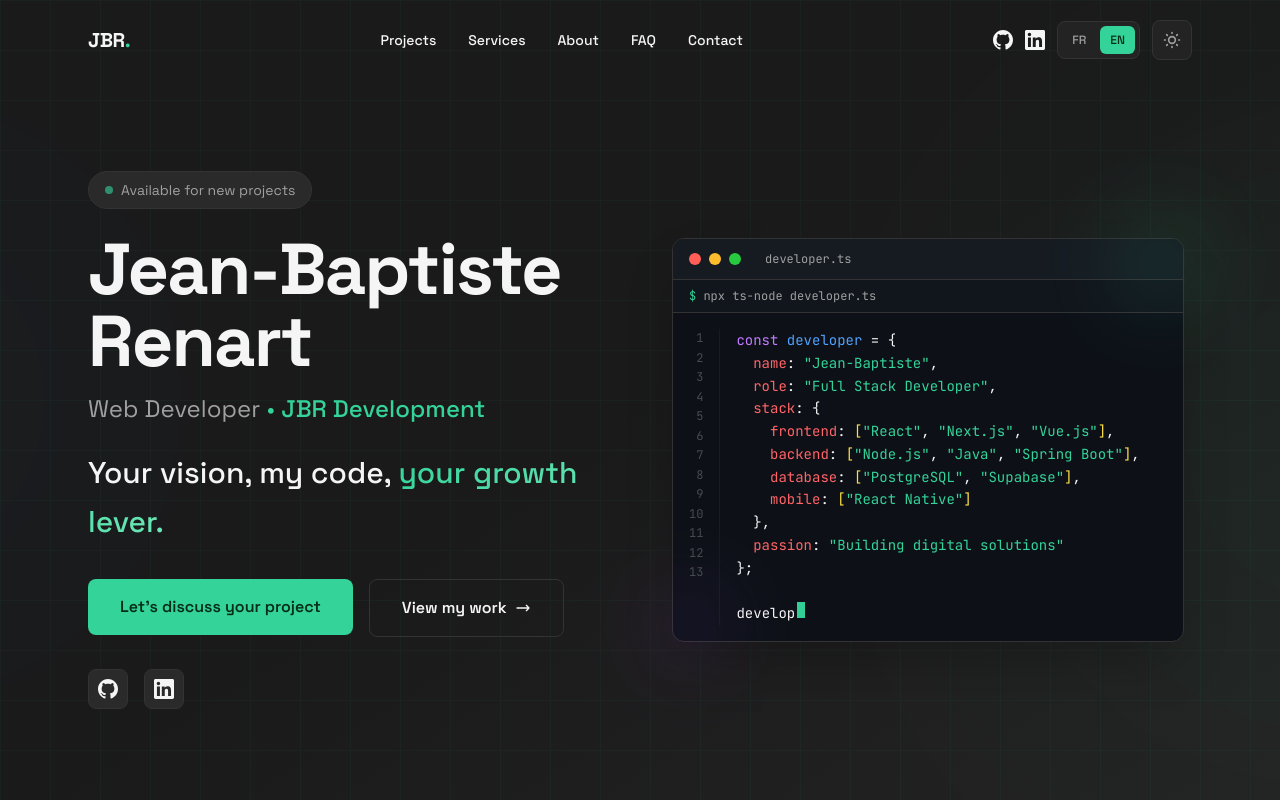
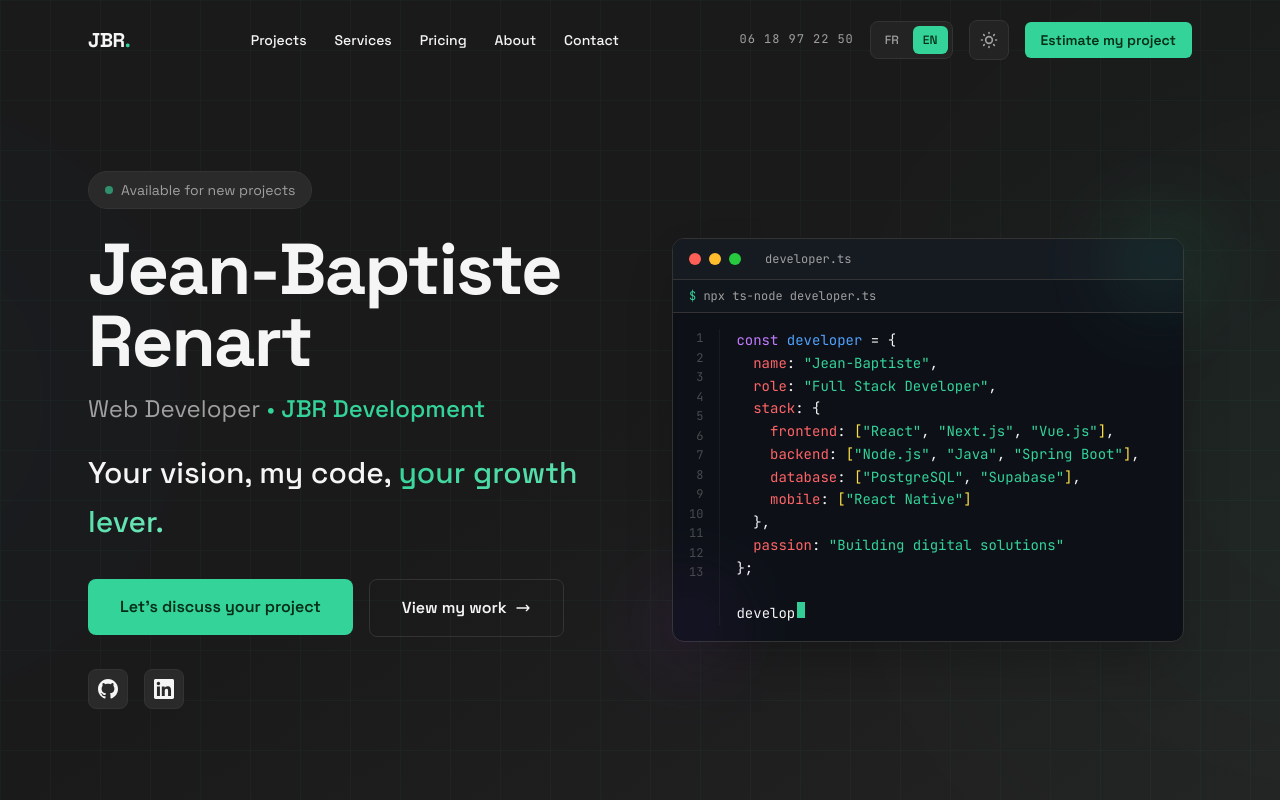
Before and after one commit to Jeeiib/portfolio-jbr-development, a Next.js app: page /en in a window 1280 px wide. Shown: the top 800 px of the page. Built offline with nearby package versions, Linux system fonts and the light colour scheme.

Commit message:
feat(nav): navigation orientée conversion + footer NAP

```diff
--- a/src/components/sections/Footer.tsx
+++ b/src/components/sections/Footer.tsx
@@ -3,6 +3,8 @@
 import Link from "next/link";
 import { useTranslations, useLocale } from "next-intl";
 import SmoothScrollLink from "@/components/ui/SmoothScrollLink";
+import { siteConfig } from "@/data/siteConfig";
+import { useAnalytics } from "@/hooks/useAnalytics";
 
 const socialLinks = [
   {
@@ -29,48 +31,87 @@ export default function Footer() {
   const t = useTranslations("nav");
   const tFooter = useTranslations("footer");
   const locale = useLocale();
+  const { trackEvent } = useAnalytics();
   const currentYear = new Date().getFullYear();
 
+  const isHomePage = false; // le footer pointe toujours en absolu, plus simple et valable partout
+  void isHomePage;
+
   const navLinks = [
-    { href: "#projets", label: t("projects") },
-    { href: "#services", label: t("services") },
-    { href: "#a-propos", label: t("about") },
-    { href: "#contact", label: t("contact") },
+    { href: `/${locale}#projets`, label: t("projects") },
+    { href: `/${locale}/services`, label: t("services") },
+    { href: `/${locale}/tarifs`, label: t("tarifs") },
+    { href: `/${locale}/a-propos`, label: t("about") },
+    { href: `/${locale}#contact`, label: t("contact") },
   ];
 
   return (
-    <footer className="py-12 bg-[var(--background-secondary)] border-t border-[var(--border)]">
-      <div className="section-container">
-        <div className="flex flex-col md:flex-row items-center justify-between gap-8">
-          {/* Logo */}
+    <footer className="bg-[var(--background-secondary)] border-t border-[var(--border)]">
+      <div className="section-container py-14">
+        <div className="grid gap-10 md:grid-cols-3">
+          {/* Identité + NAP */}
+          <div className="flex flex-col gap-3">
             <Link
-            href="/"
-            className="text-xl font-bold tracking-tight hover:text-[var(--accent)] transition-colors"
+              href={`/${locale}`}
+              className="text-xl font-bold tracking-tight hover:text-[var(--accent)] transition-colors w-fit"
             >
               JBR<span className="text-[var(--accent)]">.</span>
             </Link>
+            <p className="text-sm text-[var(--foreground-secondary)] max-w-xs">
+              {tFooter("tagline")}
+            </p>
+            <p className="annotation mt-2">{tFooter("areaLine")}</p>
+          </div>
 
           {/* Navigation */}
-          <nav className="flex flex-wrap items-center justify-center gap-6">
+          <nav className="flex flex-col gap-2" aria-label={tFooter("navTitle")}>
+            <p className="annotation mb-2">{tFooter("navTitle")}</p>
             {navLinks.map((link) => (
               <SmoothScrollLink
                 key={link.href}
                 href={link.href}
-                className="text-sm text-[var(--foreground-secondary)] hover:text-[var(--accent)] transition-colors"
+                className="text-sm text-[var(--foreground-secondary)] hover:text-[var(--accent)] transition-colors w-fit"
               >
                 {link.label}
               </SmoothScrollLink>
             ))}
           </nav>
 
-          {/* Social links */}
-          <div className="flex items-center gap-4">
+          {/* Contact + preuve */}
+          <div className="flex flex-col gap-2">
+            <p className="annotation mb-2">{tFooter("contactTitle")}</p>
+            <a
+              href={`tel:${siteConfig.phone}`}
+              onClick={() => trackEvent("tel_click", { from: "footer" })}
+              className="text-sm text-[var(--foreground)] hover:text-[var(--accent)] transition-colors w-fit"
+            >
+              {siteConfig.phoneDisplay}
+            </a>
+            <a
+              href={`mailto:${siteConfig.email}`}
+              className="text-sm text-[var(--foreground-secondary)] hover:text-[var(--accent)] transition-colors w-fit"
+            >
+              {siteConfig.email}
+            </a>
+            <p className="text-sm text-[var(--foreground-secondary)]">{tFooter("responseLine")}</p>
+            <a
+              href={siteConfig.googleReviewsUrl}
+              target="_blank"
+              rel="noopener noreferrer"
+              onClick={() => trackEvent("google_review_click", { from: "footer" })}
+              className="text-sm mt-1 w-fit hover:opacity-80 transition-opacity"
+            >
+              <span className="proof">★ 5,0</span>{" "}
+              <span className="text-[var(--foreground-secondary)]">{tFooter("reviews")}</span>
+            </a>
+            <div className="flex items-center gap-4 mt-3">
               {socialLinks.map((link) => (
                 <a
                   key={link.href}
                   href={link.href}
                   target="_blank"
                   rel="noopener noreferrer"
+                  onClick={() => trackEvent("social_click", { platform: link.label, location: "footer" })}
                   className="text-[var(--foreground-secondary)] hover:text-[var(--accent)] transition-colors"
                   aria-label={link.label}
                 >
@@ -79,18 +120,13 @@ export default function Footer() {
               ))}
             </div>
           </div>
+        </div>
 
         {/* Copyright */}
-        <div className="mt-8 pt-8 border-t border-[var(--border)] text-center">
+        <div className="mt-10 pt-8 border-t border-[var(--border)] text-center">
           <p className="text-sm text-[var(--foreground-secondary)]">
             © {currentYear} {tFooter("copyright")}
           </p>
-          <Link
-            href={`/${locale}/services`}
-            className="inline-block mt-3 text-xs text-[var(--foreground-secondary)]/50 hover:text-[var(--foreground-secondary)] transition-colors"
-          >
-            {tFooter("services")}
-          </Link>
         </div>
       </div>
     </footer>
--- a/src/components/ui/Navigation.tsx
+++ b/src/components/ui/Navigation.tsx
@@ -3,62 +3,42 @@
 import { useState, useEffect } from "react";
 import Link from "next/link";
 import { usePathname } from "next/navigation";
-import { useTranslations } from "next-intl";
+import { useTranslations, useLocale } from "next-intl";
 import SmoothScrollLink from "@/components/ui/SmoothScrollLink";
 import ThemeToggle from "@/components/ui/ThemeToggle";
 import LanguageSwitcher from "@/components/ui/LanguageSwitcher";
-
-const socialLinks = [
-  {
-    href: "https://github.com/Jeeiib",
-    label: "GitHub",
-    icon: (
-      <svg className="w-5 h-5" fill="currentColor" viewBox="0 0 24 24">
-        <path d="M12 0c-6.626 0-12 5.373-12 12 0 5.302 3.438 9.8 8.207 11.387.599.111.793-.261.793-.577v-2.234c-3.338.726-4.033-1.416-4.033-1.416-.546-1.387-1.333-1.756-1.333-1.756-1.089-.745.083-.729.083-.729 1.205.084 1.839 1.237 1.839 1.237 1.07 1.834 2.807 1.304 3.492.997.107-.775.418-1.305.762-1.604-2.665-.305-5.467-1.334-5.467-5.931 0-1.311.469-2.381 1.236-3.221-.124-.303-.535-1.524.117-3.176 0 0 1.008-.322 3.301 1.23.957-.266 1.983-.399 3.003-.404 1.02.005 2.047.138 3.006.404 2.291-1.552 3.297-1.23 3.297-1.23.653 1.653.242 2.874.118 3.176.77.84 1.235 1.911 1.235 3.221 0 4.609-2.807 5.624-5.479 5.921.43.372.823 1.102.823 2.222v3.293c0 .319.192.694.801.576 4.765-1.589 8.199-6.086 8.199-11.386 0-6.627-5.373-12-12-12z" />
-      </svg>
-    ),
-  },
-  {
-    href: "https://www.linkedin.com/in/jean-baptiste-renart-46b618153/",
-    label: "LinkedIn",
-    icon: (
-      <svg className="w-5 h-5" fill="currentColor" viewBox="0 0 24 24">
-        <path d="M20.447 20.452h-3.554v-5.569c0-1.328-.027-3.037-1.852-3.037-1.853 0-2.136 1.445-2.136 2.939v5.667H9.351V9h3.414v1.561h.046c.477-.9 1.637-1.85 3.37-1.85 3.601 0 4.267 2.37 4.267 5.455v6.286zM5.337 7.433c-1.144 0-2.063-.926-2.063-2.065 0-1.138.92-2.063 2.063-2.063 1.14 0 2.064.925 2.064 2.063 0 1.139-.925 2.065-2.064 2.065zm1.782 13.019H3.555V9h3.564v11.452zM22.225 0H1.771C.792 0 0 .774 0 1.729v20.542C0 23.227.792 24 1.771 24h20.451C23.2 24 24 23.227 24 22.271V1.729C24 .774 23.2 0 22.222 0h.003z" />
-      </svg>
-    ),
-  },
-];
+import { siteConfig } from "@/data/siteConfig";
+import { useAnalytics } from "@/hooks/useAnalytics";
 
 export default function Navigation() {
   const t = useTranslations("nav");
+  const locale = useLocale();
+  const { trackEvent } = useAnalytics();
   const [isOpen, setIsOpen] = useState(false);
   const [isScrolled, setIsScrolled] = useState(false);
   const [hasMounted, setHasMounted] = useState(false);
   const pathname = usePathname();
 
-  // Check if we're on the home page (any locale)
   const isHomePage = pathname === "/fr" || pathname === "/en" || pathname === "/";
 
+  // Ancres résolues selon la page : ancre directe sur la home, retour home + ancre ailleurs
+  const anchor = (id: string) => (isHomePage ? `#${id}` : `/${locale}#${id}`);
+
   const navLinks = [
-    { href: "#projets", label: t("projects") },
-    { href: "#services", label: t("services") },
-    { href: "#a-propos", label: t("about") },
-    { href: "#faq", label: t("faq") },
-    { href: "#contact", label: t("contact") },
+    { href: anchor("projets"), label: t("projects"), isAnchor: isHomePage },
+    { href: `/${locale}/services`, label: t("services"), isAnchor: false },
+    { href: `/${locale}/tarifs`, label: t("tarifs"), isAnchor: false },
+    { href: `/${locale}/a-propos`, label: t("about"), isAnchor: false },
+    { href: anchor("contact"), label: t("contact"), isAnchor: isHomePage },
   ];
 
   // Initialize scroll state and enable transitions after mount
   useEffect(() => {
-    // Check initial scroll position immediately
     setIsScrolled(window.scrollY > 50);
-
-    // Enable transitions after a brief delay to prevent initial animation
     const timer = setTimeout(() => setHasMounted(true), 50);
-
     const handleScroll = () => {
       setIsScrolled(window.scrollY > 50);
     };
-
     window.addEventListener("scroll", handleScroll);
     return () => {
       window.removeEventListener("scroll", handleScroll);
@@ -73,19 +53,13 @@ export default function Navigation() {
         setIsOpen(false);
       }
     };
-
     window.addEventListener("resize", handleResize);
     return () => window.removeEventListener("resize", handleResize);
   }, []);
 
   // Prevent scroll when menu is open
   useEffect(() => {
-    if (isOpen) {
-      document.body.style.overflow = "hidden";
-    } else {
-      document.body.style.overflow = "unset";
-    }
-
+    document.body.style.overflow = isOpen ? "hidden" : "unset";
     return () => {
       document.body.style.overflow = "unset";
     };
@@ -94,6 +68,30 @@ export default function Navigation() {
   const handleLinkClick = () => {
     setIsOpen(false);
   };
+
+  const briefCta = (from: string, extraClasses = "") => (
+    <Link
+      href={`/${locale}/brief`}
+      onClick={() => {
+        trackEvent("cta_brief_click", { from });
+        handleLinkClick();
+      }}
+      className={`inline-flex items-center justify-center rounded-md bg-[var(--accent)] px-4 py-2 text-sm font-semibold btn-primary-text transition-colors hover:bg-[var(--accent-hover)] ${extraClasses}`}
+    >
+      {t("estimate")}
+    </Link>
+  );
+
+  const telLink = (from: string, extraClasses = "") => (
+    <a
+      href={`tel:${siteConfig.phone}`}
+      onClick={() => trackEvent("tel_click", { from })}
+      aria-label={t("callAria")}
+      className={`annotation transition-colors hover:text-[var(--accent)] ${extraClasses}`}
+    >
+      {siteConfig.phoneDisplay}
+    </a>
+  );
 
   return (
     <header
@@ -117,7 +115,7 @@ export default function Navigation() {
             </button>
           ) : (
             <Link
-              href="/"
+              href={`/${locale}`}
               className="text-lg md:text-xl font-bold tracking-tight transition-colors hover:text-[var(--accent)]"
             >
               JBR<span className="text-[var(--accent)]">.</span>
@@ -125,8 +123,9 @@ export default function Navigation() {
           )}
 
           {/* Desktop Navigation */}
-          <div className="hidden md:flex items-center gap-8">
-            {navLinks.map((link) => (
+          <div className="hidden md:flex items-center gap-7">
+            {navLinks.map((link) =>
+              link.isAnchor ? (
                 <SmoothScrollLink
                   key={link.href}
                   href={link.href}
@@ -134,25 +133,24 @@ export default function Navigation() {
                 >
                   {link.label}
                 </SmoothScrollLink>
-            ))}
+              ) : (
+                <Link
+                  key={link.href}
+                  href={link.href}
+                  className="text-sm font-medium text-[var(--foreground-secondary)] hover:text-[var(--accent)] transition-colors"
+                >
+                  {link.label}
+                </Link>
+              )
+            )}
           </div>
 
-          {/* Desktop Social Links + Theme Toggle + Language */}
-          <div className="hidden md:flex items-center gap-3">
-            {socialLinks.map((link) => (
-              <a
-                key={link.href}
-                href={link.href}
-                target="_blank"
-                rel="noopener noreferrer"
-                className="text-[var(--foreground-secondary)] hover:text-[var(--accent)] transition-colors"
-                aria-label={link.label}
-              >
-                {link.icon}
-              </a>
-            ))}
+          {/* Desktop : téléphone + switchers + CTA brief */}
+          <div className="hidden md:flex items-center gap-4">
+            {telLink("nav")}
             <LanguageSwitcher />
             <ThemeToggle />
+            {briefCta("nav")}
           </div>
 
           {/* Mobile Menu Button */}
@@ -190,8 +188,9 @@ export default function Navigation() {
         }`}
         style={{ top: "64px" }}
       >
-        <div className="flex flex-col items-center justify-center h-full gap-8 pb-20">
-          {navLinks.map((link) => (
+        <div className="flex flex-col items-center justify-center h-full gap-7 pb-20">
+          {navLinks.map((link) =>
+            link.isAnchor ? (
               <SmoothScrollLink
                 key={link.href}
                 href={link.href}
@@ -202,28 +201,31 @@ export default function Navigation() {
               >
                 {link.label}
               </SmoothScrollLink>
-          ))}
-
-          {/* Mobile Social Links + Theme Toggle + Language */}
-          <div
-            className={`flex items-center gap-6 mt-8 ${
-              isOpen ? "animate-fade-in-up delay-400" : ""
+            ) : (
+              <Link
+                key={link.href}
+                href={link.href}
+                onClick={handleLinkClick}
+                className={`text-2xl font-semibold text-[var(--foreground)] hover:text-[var(--accent)] transition-all ${
+                  isOpen ? "animate-fade-in-up" : ""
                 }`}
               >
-            {socialLinks.map((link) => (
-              <a
-                key={link.href}
-                href={link.href}
-                target="_blank"
-                rel="noopener noreferrer"
-                className="text-[var(--foreground-secondary)] hover:text-[var(--accent)] transition-colors"
-                aria-label={link.label}
+                {link.label}
+              </Link>
+            )
+          )}
+
+          <div
+            className={`flex flex-col items-center gap-5 mt-6 ${
+              isOpen ? "animate-fade-in-up delay-300" : ""
+            }`}
           >
-                <span className="w-6 h-6 block">{link.icon}</span>
-              </a>
-            ))}
+            {briefCta("nav-mobile", "px-6 py-3 text-base")}
+            {telLink("nav-mobile", "text-sm")}
+            <div className="flex items-center gap-6 mt-2">
               <LanguageSwitcher />
               <ThemeToggle />
+            </div>
           </div>
         </div>
       </div>
--- a/src/messages/en.json
+++ b/src/messages/en.json
@@ -4,7 +4,10 @@
     "services": "Services",
     "about": "About",
     "faq": "FAQ",
-    "contact": "Contact"
+    "contact": "Contact",
+    "tarifs": "Pricing",
+    "estimate": "Estimate my project",
+    "callAria": "Call Jean-Baptiste"
   },
   "hero": {
     "available": "Available for new projects",
@@ -214,7 +217,13 @@
   },
   "footer": {
     "services": "Our services",
-    "copyright": "JBR Development - All rights reserved"
+    "copyright": "JBR Development - All rights reserved",
+    "tagline": "Independent web developer in Lille. Custom websites and tools for small businesses.",
+    "areaLine": "Lille metro area — remote across France",
+    "navTitle": "Navigation",
+    "contactTitle": "Contact",
+    "responseLine": "Reply within 24 hours",
+    "reviews": "on Google — verified reviews"
   },
   "notFound": {
     "title": "Oops!",
--- a/src/messages/fr.json
+++ b/src/messages/fr.json
@@ -4,7 +4,10 @@
     "services": "Services",
     "about": "À propos",
     "faq": "FAQ",
-    "contact": "Contact"
+    "contact": "Contact",
+    "tarifs": "Tarifs",
+    "estimate": "Estimer mon projet",
+    "callAria": "Appeler Jean-Baptiste"
   },
   "hero": {
     "available": "Disponible pour vos projets",
@@ -214,7 +217,13 @@
   },
   "footer": {
     "services": "Nos services",
-    "copyright": "JBR Development - Tous droits réservés"
+    "copyright": "JBR Development - Tous droits réservés",
+    "tagline": "Développeur web indépendant à Lille. Sites et outils sur mesure pour TPE et PME.",
+    "areaLine": "Lille et métropole — à distance partout en France",
+    "navTitle": "Navigation",
+    "contactTitle": "Contact",
+    "responseLine": "Réponse sous 24 h",
+    "reviews": "sur Google — avis vérifiés"
   },
   "notFound": {
     "title": "Oups !",
```
Lines whose indentation alone changed are shown as unchanged.
